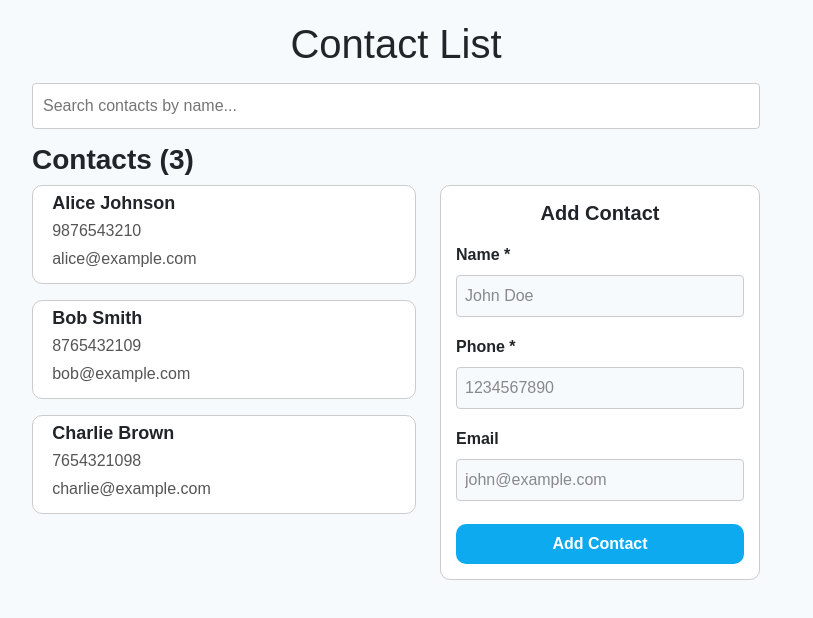
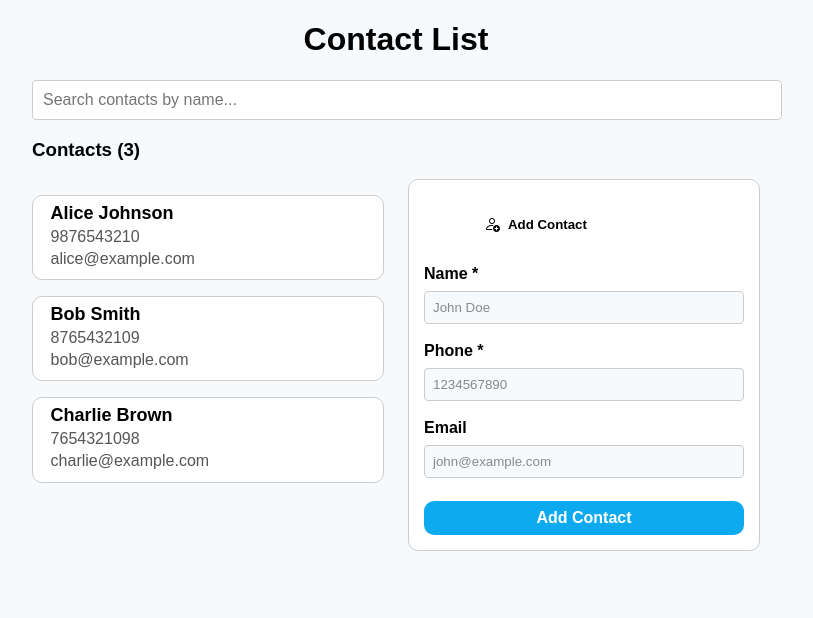
Before and after one commit to adityapatil2310/Tria-Assignment, a React (Create React App) app in the folder contactlist/: page / in a window 1280 px wide. Shown: the top 618 px of the page, without its empty margins (244-1057 px from the left). Built offline with nearby package versions, Linux system fonts and the light colour scheme.

Commit message:
bootstrap icons

```diff
--- a/contactlist/public/index.html
+++ b/contactlist/public/index.html
@@ -6,7 +6,7 @@
     <meta name="viewport" content="width=device-width, initial-scale=1" />
     <meta name="theme-color" content="#000000" />
     <link rel="apple-touch-icon" href="%PUBLIC_URL%/logo192.png" />
-    <link href="https://cdn.jsdelivr.net/npm/bootstrap@5.3.8/dist/css/bootstrap.min.css" rel="stylesheet" integrity="sha384-sRIl4kxILFvY47J16cr9ZwB07vP4J8+LH7qKQnuqkuIAvNWLzeN8tE5YBujZqJLB" crossorigin="anonymous">
+    <link rel="stylesheet" href="https://cdn.jsdelivr.net/npm/bootstrap-icons@1.11.3/font/bootstrap-icons.min.css">
     <!--
       manifest.json provides metadata used when your web app is installed on a
       user's mobile device or desktop. See https://developers.google.com/web/fundamentals/web-app-manifest/
--- a/contactlist/src/home.jsx
+++ b/contactlist/src/home.jsx
@@ -81,7 +81,10 @@ export default function App() {
 					{filteredContacts.length === 0 && <p>No contacts found.</p>}
 				</div>
 				<div className="contact-form" style={{ width: 320 }}>
-					<h5>Add Contact</h5>
+					<div style={{ display: "flex", flexDirection: "row", marginLeft: 60, alignItems: "center", gap: 8 }}>
+						<i class="bi bi-person-add"></i>
+						<h5>Add Contact</h5>
+					</div>
 					<form
 						onSubmit={handleAdd}
 						style={{
```
